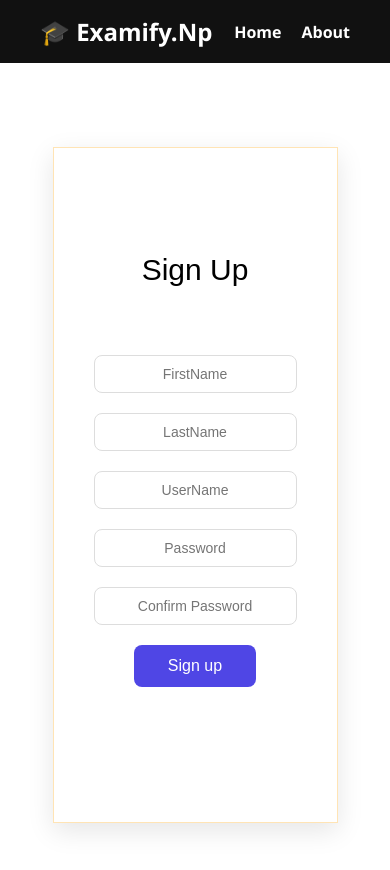
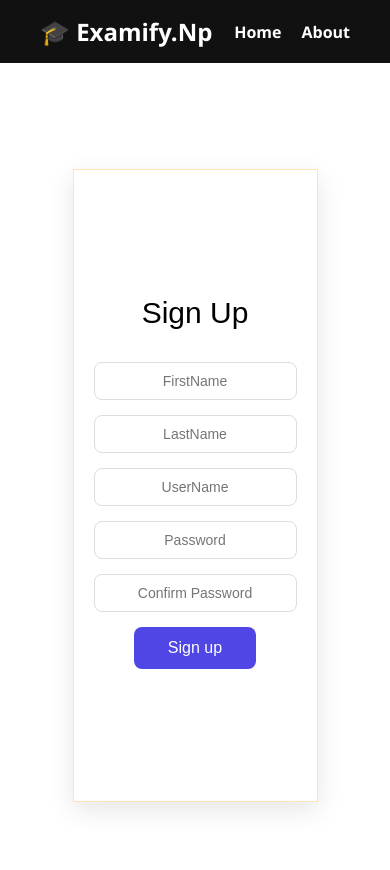
Before and after one commit to XDENTERTAINMENT/EXAMIFY.Np2, a React (Vite) app: page /studentsignup in a window 390 px wide. Shown: the top 870 px of the page. Built offline with nearby package versions, Linux system fonts and the light colour scheme.

Commit message:
first commit

```diff
--- a/src/pages/auth/auth.css
+++ b/src/pages/auth/auth.css
@@ -58,7 +58,7 @@ body{
 .classicform2{
    border: 1px solid #FFE4B5;
   box-shadow: 0 8px 25px rgba(0, 0, 0, 0.1);
-  height: 80vh;
+  height: 90vh;
   width: 50%;
   justify-items: center;
    align-content: center;
@@ -71,14 +71,14 @@ body{
 
 .classicform2 p:nth-child(1){
 
-  font-size: 15px;
+  font-size: 10px;
 
 
 }
 .classicform2 p:nth-child(2){
 
   font-size: 30px;
-  margin-top: 10px;
+  margin-top: 5px;
 
 
 }
@@ -87,10 +87,10 @@ body{
    display: flex;
    flex-direction: column;
 
-  padding: 40px;
+  padding: 10px;
   width: 50%;
   border-radius: 12px;
-  gap: 30px;
+  gap: 20px;
     align-items: center;
 
 
@@ -189,6 +189,9 @@ body{
   font-weight: bold;
 }
 
+.classicform2 form p:nth-child(2){
+ font-size: 10px;
+}
 
 
 
@@ -210,10 +213,12 @@ body{
 
   .classicform2{
     width: 100%;
+    height: 75vh;
+    padding: 10px;
   }
   .classicform2 form{
     margin-top: 10%;
-  width: 100%;
+     width: 100%;
     display: flex;
     flex-direction: column;
     gap: 10px;
@@ -221,6 +226,7 @@ body{
      justify-content: center;
      align-content: center;
      align-items: center;
+
 
   }
   .classicform2 form input{
```
